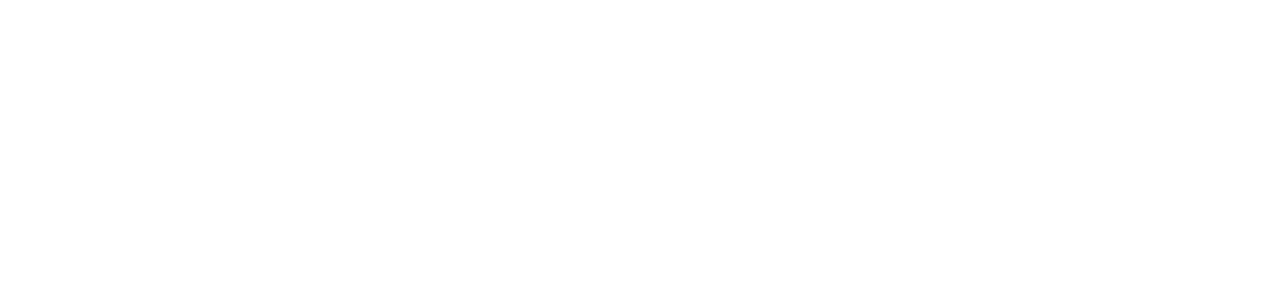
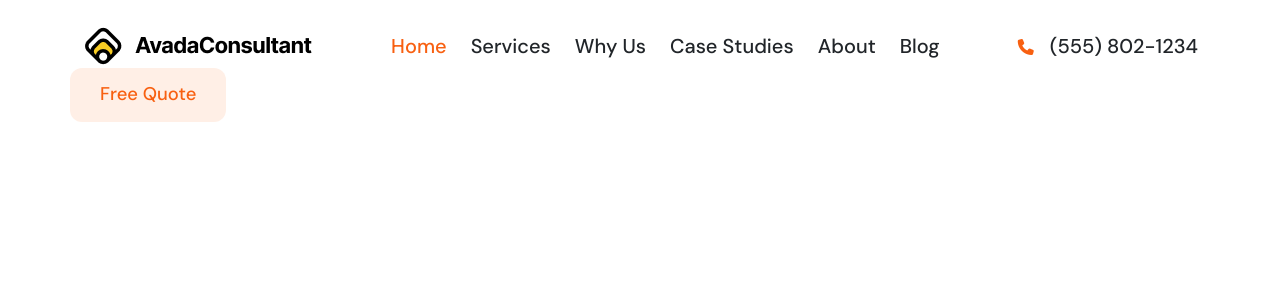
Before and after one commit to Trotteriniku/proj-html-vuejs, a Vue app: page / in a window 1280 px wide. Shown: the top 300 px of the page. Built offline with nearby package versions, Linux system fonts and the light colour scheme.

Commit message:
NavComponent

```diff
--- a/src/components/HeaderComponent.vue
+++ b/src/components/HeaderComponent.vue
@@ -1,15 +1,23 @@
 <template>
-    <div>
+    <!-- header posizionato in sticky per funzioni future -->
+    <header class=" position-sticky ">
+        <NavComponent/>
+    </header>
 
-    </div>
 </template>
 
 <script>
+import NavComponent from './NavComponent.vue'
     export default {
-        name:'HeaderComponent'
+        name:'HeaderComponent',
+        components:{
+            NavComponent
+        }
     }
 </script>
 
 <style lang="scss" scoped>
-
+    header{
+        height: 112px;
+    }
 </style>
--- a/src/components/NavComponent.vue
+++ b/src/components/NavComponent.vue
@@ -1,7 +1,59 @@
 <template>
-    <div>
+    <!-- container totale -->
+    <nav class="container">
 
-    </div>
+        <div class="row align-items-center align-content-center justify-content-between py-4 ">
+        <!-- logo -->
+            <a href="" class=" col-auto">
+                <img src="../assets/imagesNotDinamic/avada-marketing-logo.png" alt="avada logo">
+            </a>
+        <!-- navbar menu list -->
+            <ul class="col-auto d-flex  gap-4 m-0 list-unstyled  align-items-center align-content-center">
+                    <li class="">
+                        <a href="" class=" nav-link ">
+                            <span class=" fw-medium fs-5 ">Home</span>
+                            <span></span>
+                        </a>
+                    </li>
+                    <li class="   ">
+                        <a href="" class=" nav-link ">
+                            <span class=" fw-medium fs-5 ">Services</span>
+                            <span></span>
+                        </a>
+                    </li>
+                    <li class="   ">
+                        <a href="" class=" nav-link ">
+                            <span class=" fw-medium fs-5 ">Why Us</span>
+                        </a>
+                    </li>
+                    <li class="   ">
+                        <a href="" class=" nav-link ">
+                            <span class=" fw-medium fs-5 ">Case Studies</span>
+                        </a>
+                    </li>
+                    <li class="   ">
+                        <a href="" class=" nav-link ">
+                            <span class=" fw-medium fs-5 ">About</span>
+                        </a>
+                    </li>
+                    <li class="   ">
+                        <a href="" class=" nav-link ">
+                            <span class=" fw-medium fs-5 ">Blog</span>
+                        </a>
+                    </li>
+            </ul>
+
+        <!-- phone-number -->
+            <div class=" col-auto " >
+                    <span class="me-3"><i class="fa-solid fa-phone"></i></span>
+                    <span class="fs-5 fw-medium  ">(555) 802-1234</span>
+            </div>
+
+        <!-- Quote Button -->
+            <a class="btn btn-outline-success col-auto my-btn " ><span class="mx-3 fw-medium ">Free Quote</span></a>
+
+        </div>
+    </nav>
 </template>
 
 <script>
@@ -11,5 +63,40 @@
 </script>
 
 <style lang="scss" scoped>
+@use '../assets/styles/partials/variables' as *;
+
+    li:first-child{
+        color:  #F86011;
+
+    }
+
+    i{
+        color:  #F86011;
+    }
+
+    .my-btn{
+        padding: 13px 14px;
+        border-radius: 12px;
+
+        span{
+            font-size: 1.15em;
+        }
+    }
+.btn-outline-success{
+    --bs-btn-color: #F86011;
+    --bs-btn-border-color: $-my-primary ;
+    --bs-btn-hover-color: #fff;
+    --bs-btn-hover-bg: #F86011;
+    --bs-btn-hover-border-color: #F86011;
+    --bs-btn-focus-shadow-rgb: 25, 135, 84;
+    --bs-btn-active-color: #fff;
+    --bs-btn-active-bg: #F86011;
+    --bs-btn-active-border-color: #F86011;
+    --bs-btn-active-shadow: inset 0 3px 5px rgba(0, 0, 0, 0.125);
+    --bs-btn-disabled-color: #F86011;
+    --bs-btn-bg: #f862121A;
+    --bs-btn-disabled-border-color: #F86011;
+    --bs-gradient: none;
+}
 
 </style>
```
